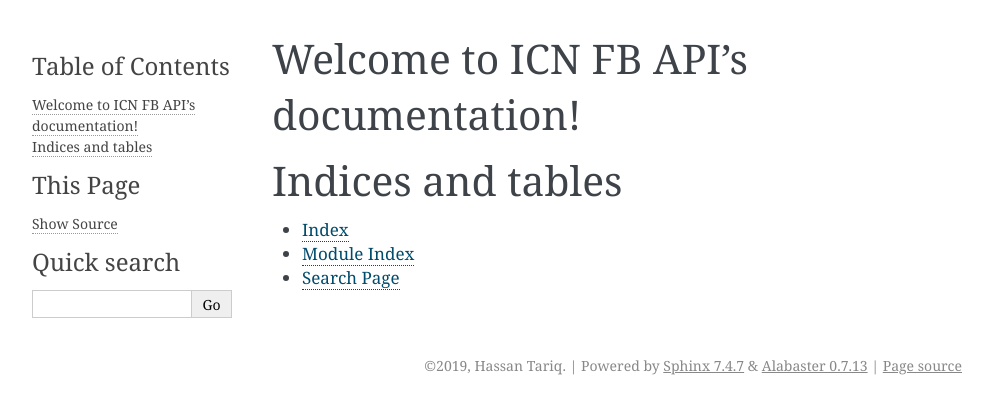
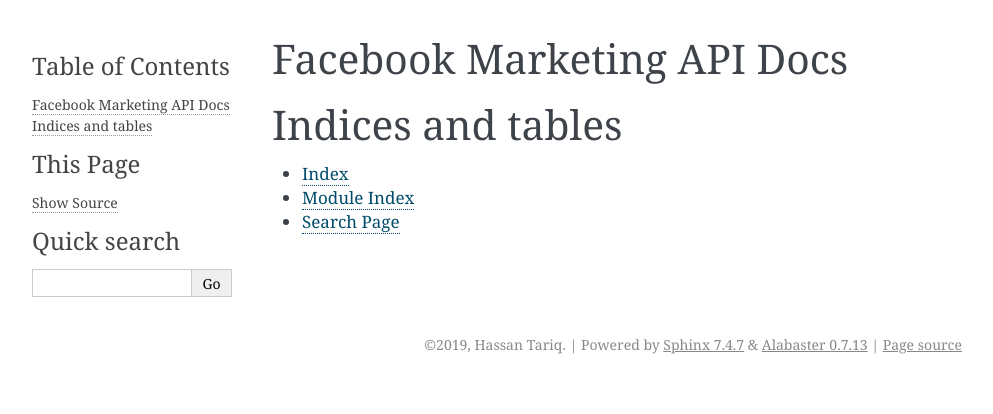
Before and after one commit to hassan-pixako/fb-api-docs, a Sphinx documentation site: the page built from source/index.rst, in a window 1280 px wide. Shown: the top 414 px of the page, without its empty margins (148-1141 px from the left). Built offline with Sphinx 7.4.7, drawn with Linux system fonts in a browser that asks for light colours.

```diff
--- /dev/null
+++ b/source/contents.rst
@@ -0,0 +1,4 @@
+Contents
+======================================
+
+.. toctree::
--- a/source/index.rst
+++ b/source/index.rst
@@ -3,7 +3,7 @@
    You can adapt this file completely to your liking, but it should at least
    contain the root `toctree` directive.
 
-Welcome to ICN FB API's documentation!
+Facebook Marketing API Docs
 ======================================
 
 .. toctree::
```
